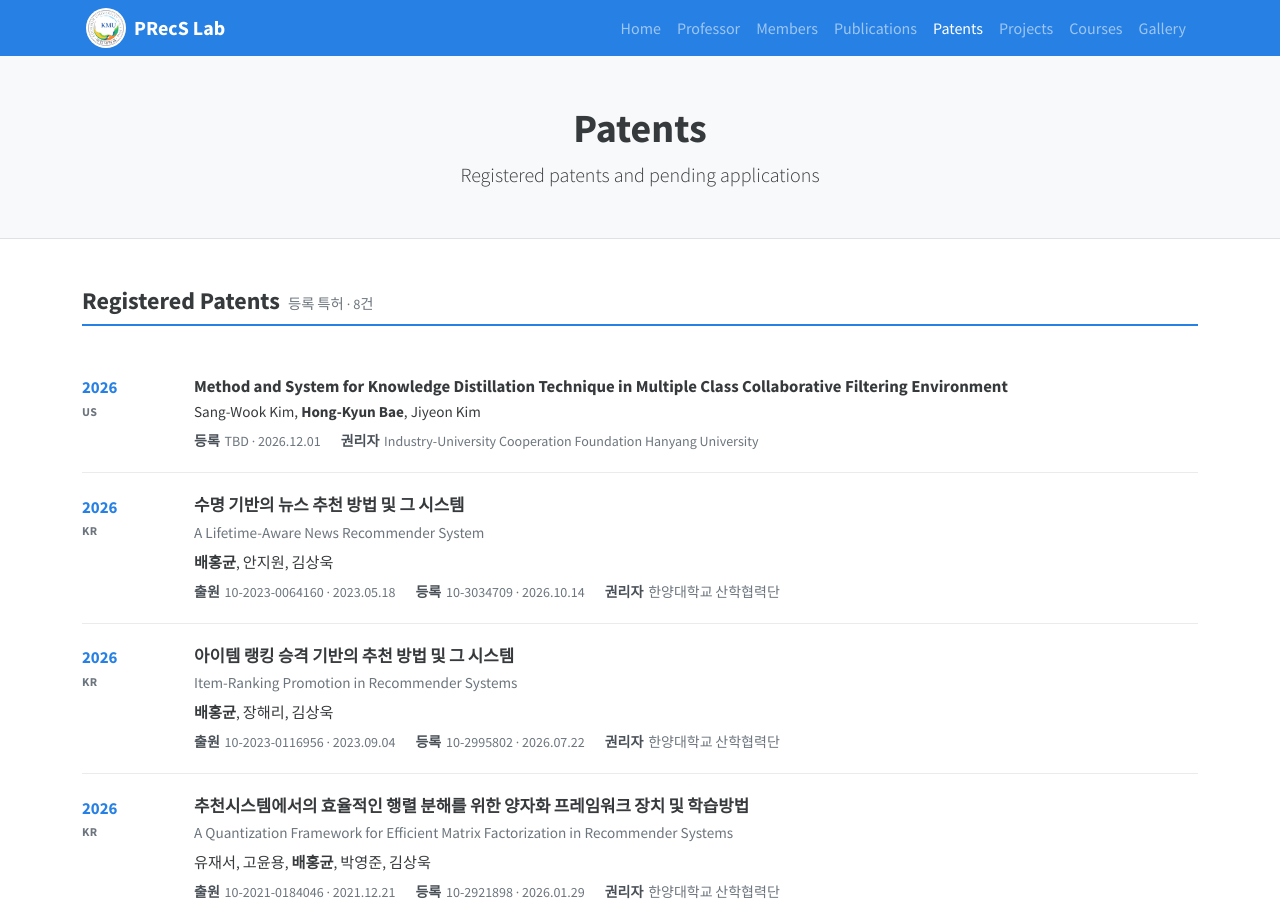
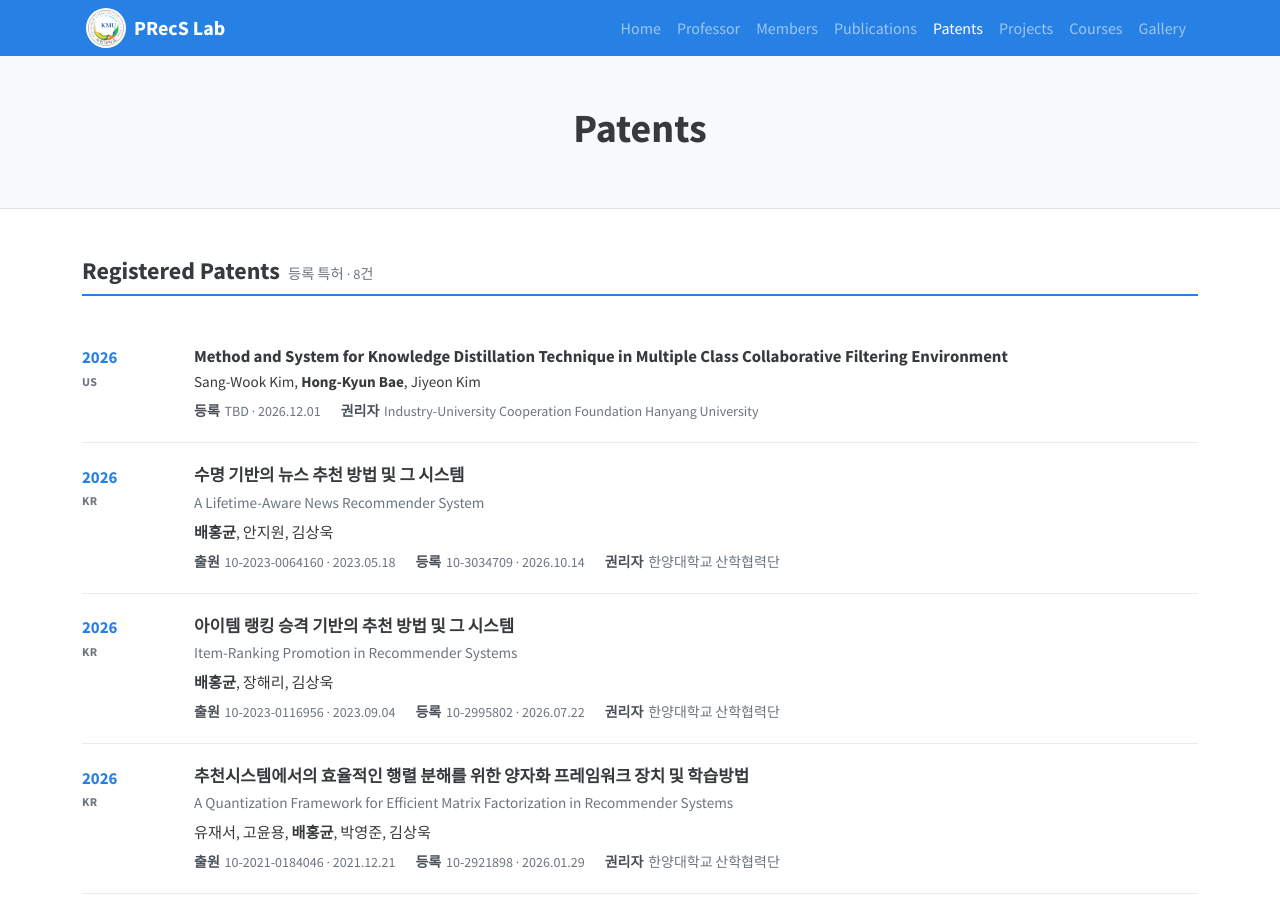
Before and after one commit to hongkyun-bae/hongkyun-bae.github.io, a Jekyll site: the page precs/patents.html, which Jekyll copies as it is, in a window 1280 px wide and 900 px high. Built offline with Jekyll 4.4.1, drawn with Linux system fonts in a browser that asks for light colours; nearby versions of some CDN libraries.

Commit message:
Update patents.html

```diff
--- a/precs/patents.html
+++ b/precs/patents.html
@@ -119,7 +119,6 @@
   <header class="bg-light text-center py-5 border-bottom">
     <div class="container">
       <h1 class="fw-bold">Patents</h1>
-      <p class="lead mb-0">Registered patents and pending applications</p>
     </div>
   </header>
 
```
